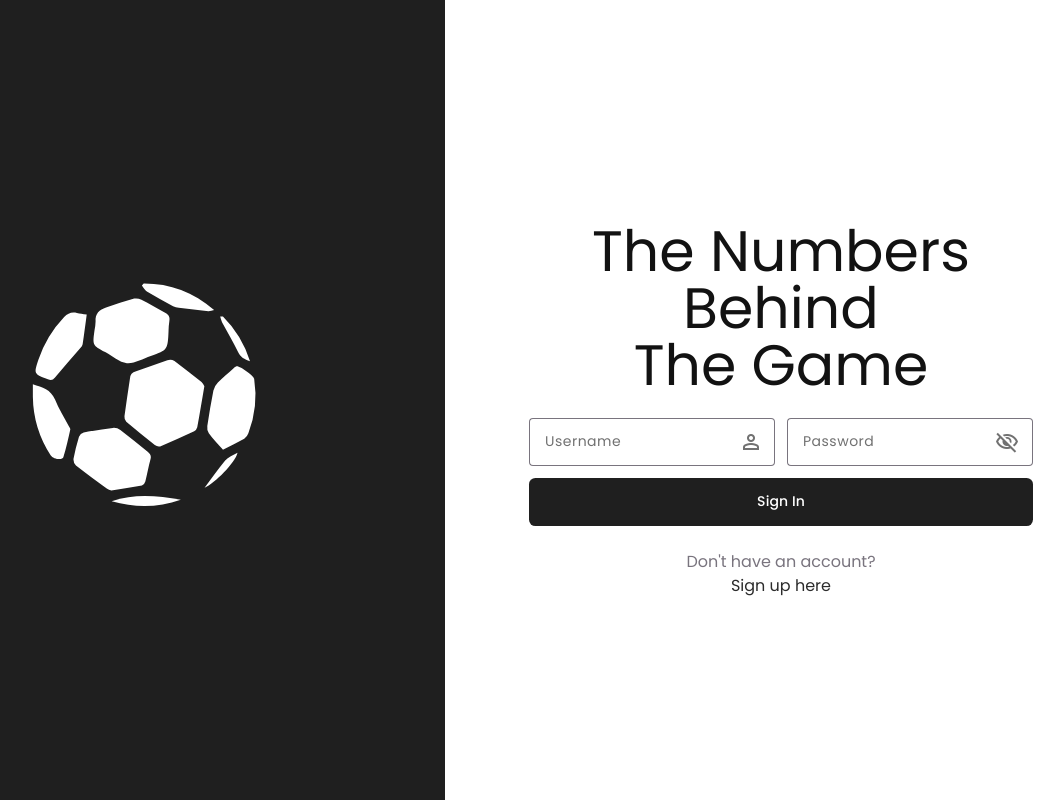
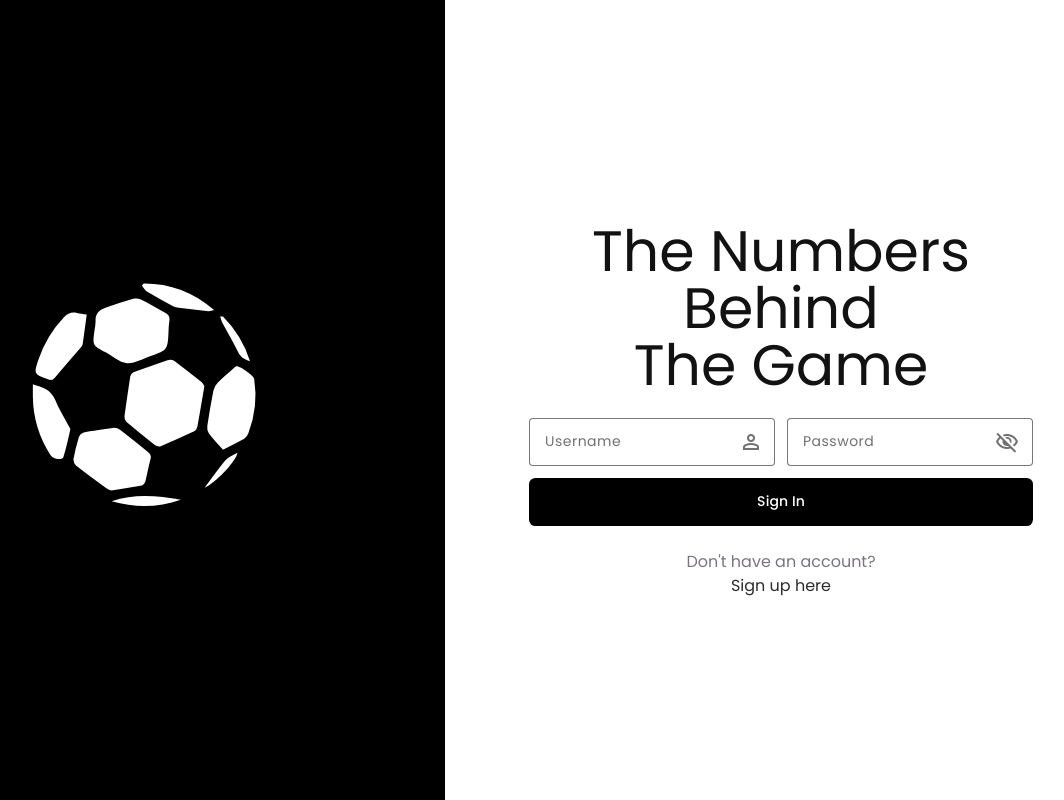
Before and after one commit to delgadomatias/f5pi-frontend, an Angular app: page /auth/login in a window 1280 px wide. Shown: the whole page, without its empty margins (163-1227 px from the left). Built offline with nearby package versions, Linux system fonts and the light colour scheme.

Commit message:
feat: add tooltip styling for delete action

```diff
--- a/src/app/common/components/table-actions/table-actions.component.css
+++ b/src/app/common/components/table-actions/table-actions.component.css
@@ -0,0 +1,4 @@
+::ng-deep mat-tooltip-component .tooltip-danger .mdc-tooltip__surface {
+  color: var(--mat-sys-on-error);
+  background: var(--mat-sys-error);
+}
--- a/src/app/common/components/table-actions/table-actions.component.html
+++ b/src/app/common/components/table-actions/table-actions.component.html
@@ -16,6 +16,7 @@
   [matTooltip]="'Delete ' + entityName()"
   mat-icon-button
   matSuffix
+  matTooltipClass="tooltip-danger"
   matTooltipPosition="right"
   type="button"
 >
--- a/src/styles/material-overrides.scss
+++ b/src/styles/material-overrides.scss
@@ -68,7 +68,7 @@
 @mixin material-theme-overrides() {
   @include mat.theme-overrides(
     (
-      primary: light-dark(#1f1f1f, #ffffff),
+      primary: light-dark(#000000, #ffffff),
       on-primary: light-dark(#ffffff, #000000),
       primary-container: light-dark(#1b1b1b, #e4e4e4),
       on-primary-container: light-dark(#d0d0d0, #303030),
@@ -106,7 +106,7 @@
       background: light-dark(#ffffff, #000000),
       on-background: light-dark(#121212, #ffffff),
       outline: light-dark(#79747e, #938f99),
-      outline-variant: light-dark(#c8c5ca, #48464c),
+      outline-variant: light-dark(#e4e4e7, #48464c),
       shadow: light-dark(#000000, #000000),
       inverse-surface: light-dark(#121212, #ffffff),
       inverse-on-surface: light-dark(#ffffff, #000000),
```
